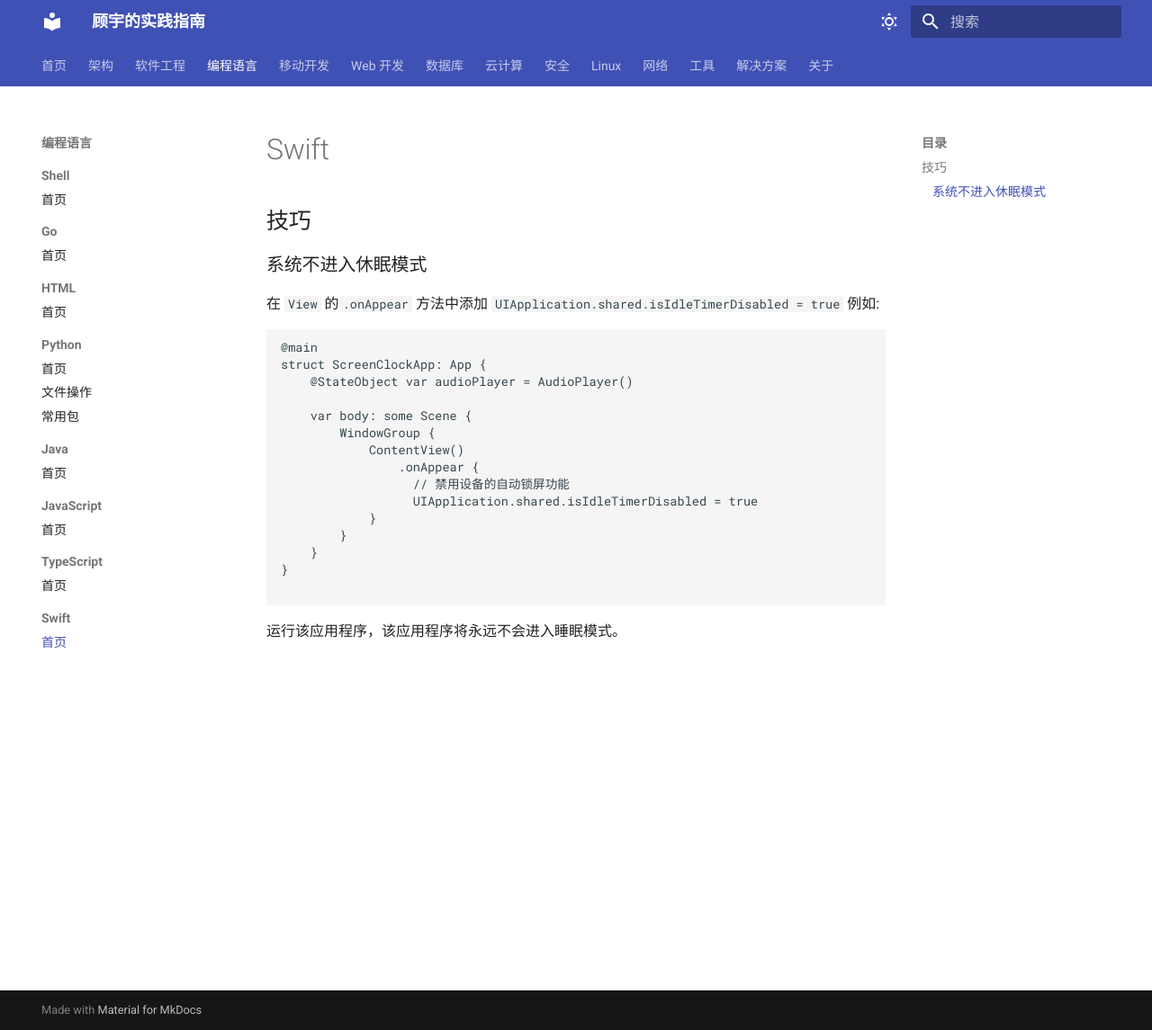
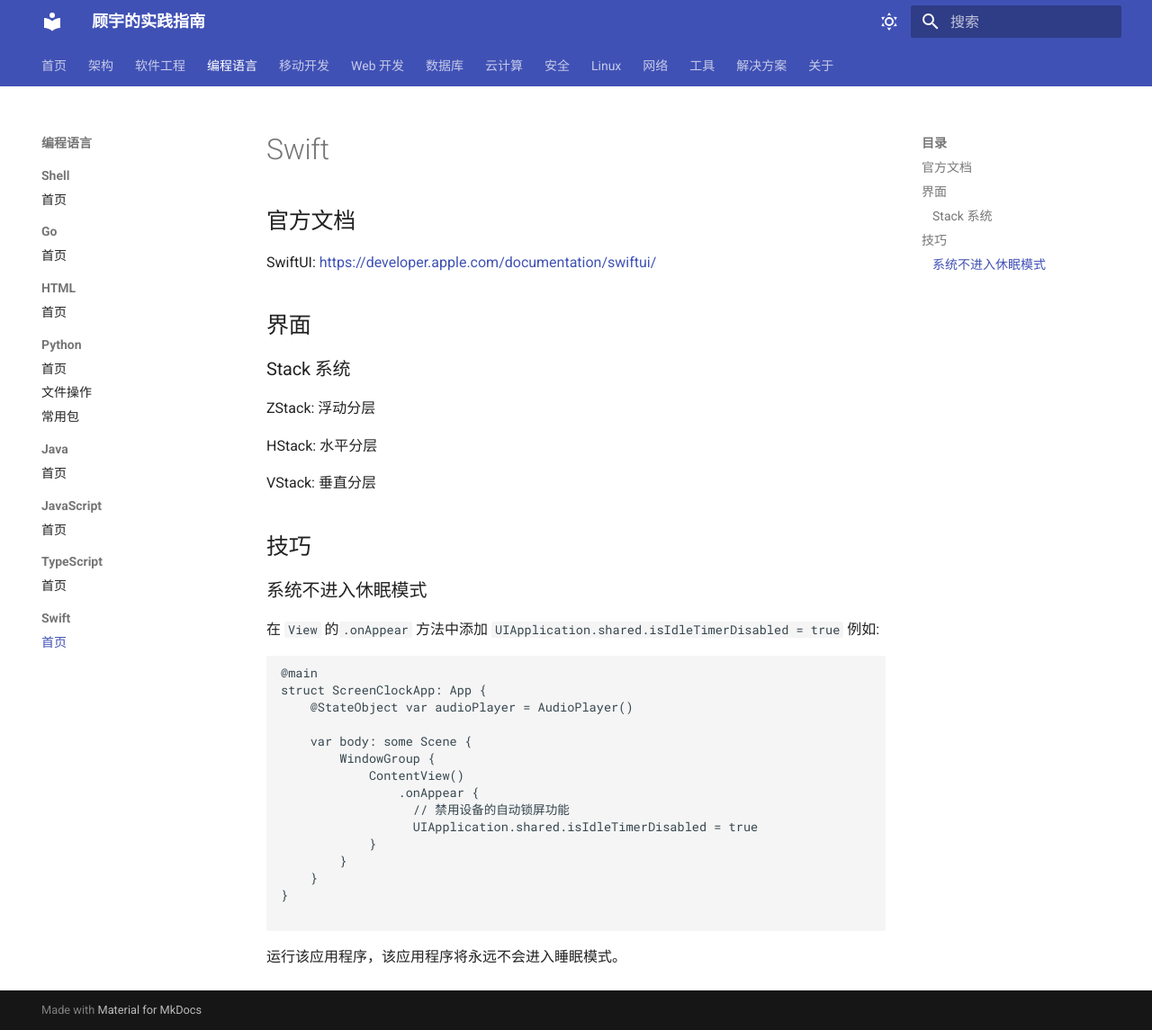
Before and after one commit to wizardbyron/guides, an MkDocs documentation site: the page built from docs/programming/swift/index.md, in a window 1280 px wide and 1145 px high. Shown: the whole window at 90% size. Built offline with MkDocs 1.6.1 and Material for MkDocs 9.7.7, drawn with Linux system fonts in a browser that asks for light colours.

Commit message:
增加 SwiftUI 相关内容

```diff
--- a/docs/programming/swift/index.md
+++ b/docs/programming/swift/index.md
@@ -1,4 +1,18 @@
 # Swift
+
+## 官方文档
+
+SwiftUI: <https://developer.apple.com/documentation/swiftui/>
+
+## 界面
+
+### Stack 系统
+
+ZStack: 浮动分层
+
+HStack: 水平分层
+
+VStack: 垂直分层
 
 ## 技巧
 
```
